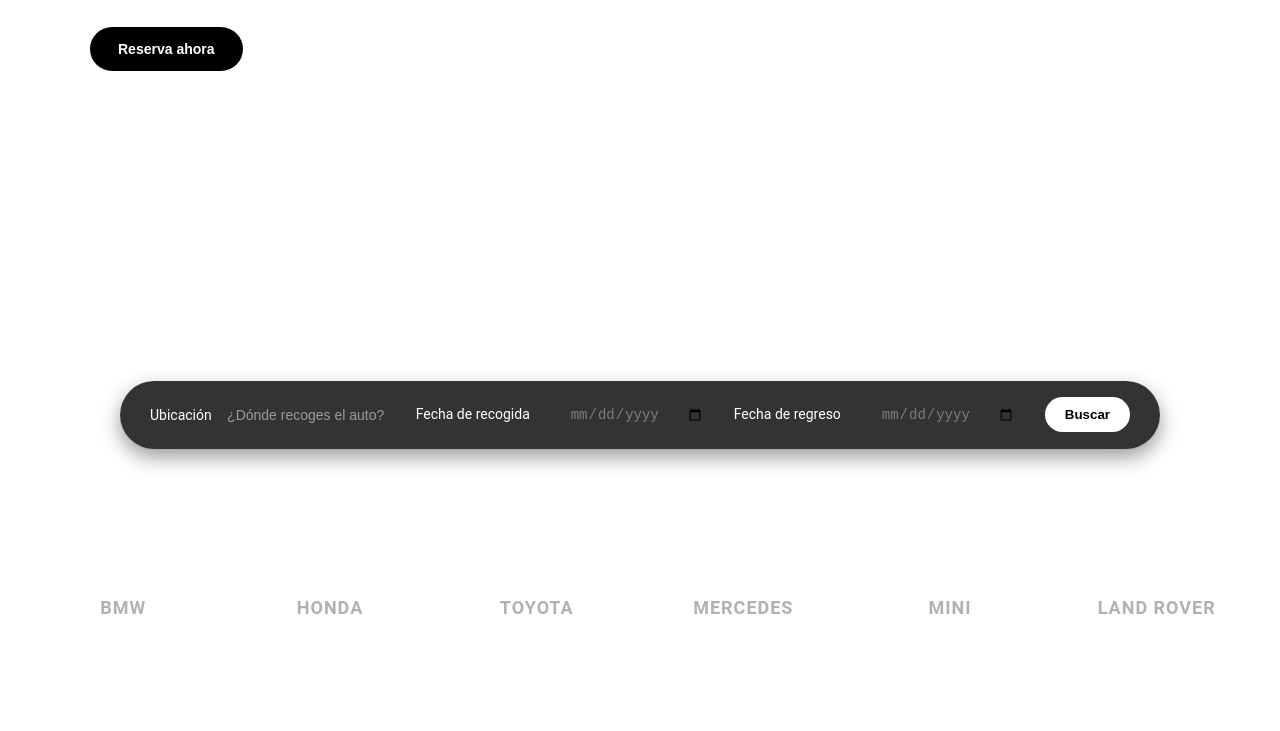
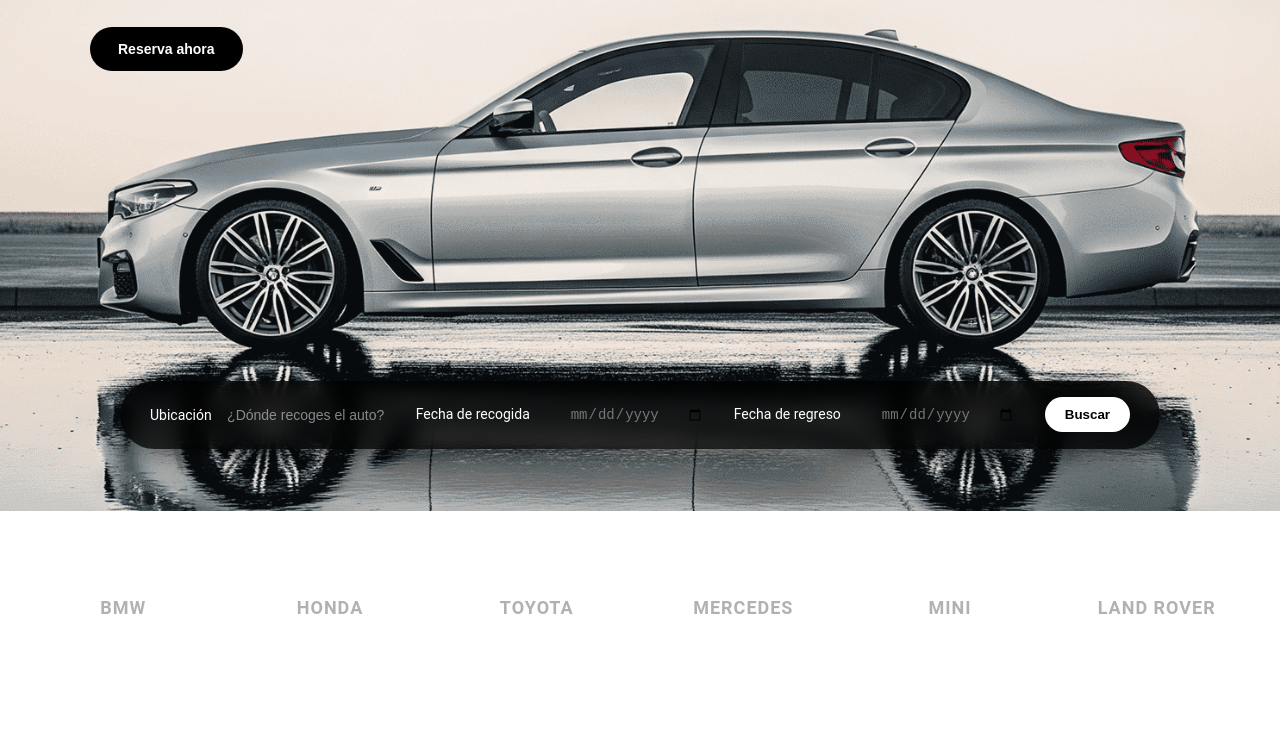
Before and after one commit to ECelis18/Renti-Go, a plain HTML site: page index.html in a window 1280 px wide. Shown: the part 361-1092 px from the top of the page. Drawn offline with Linux system fonts and the light colour scheme; the site is published under a folder, as on GitHub Pages, so addresses that start at the root find nothing.

Commit message:
Se corrigió un error en el #hero en la imagen de fondo

```diff
--- a/style.css
+++ b/style.css
@@ -184,7 +184,7 @@ header nav a:hover {
 #hero {
     position: relative;
     min-height: 100vh;
-    background: url('/assets/hero.png') no-repeat center center;
+    background: url('assets/hero.png') no-repeat center center;
     background-size: cover;
     display: flex;
     flex-direction: column;
```
